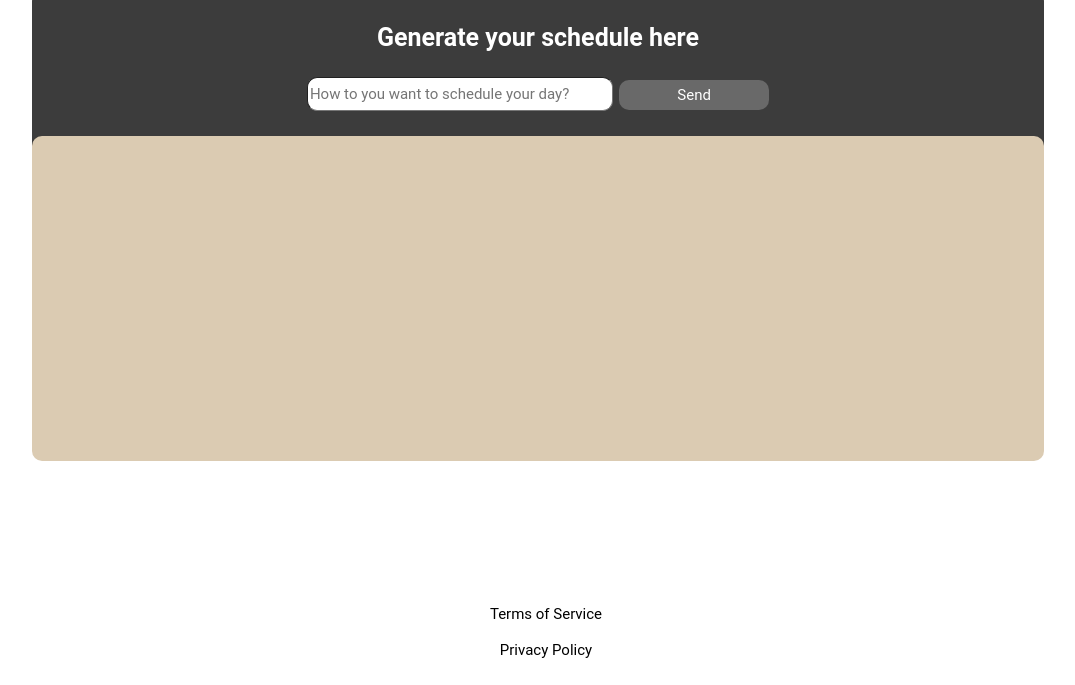
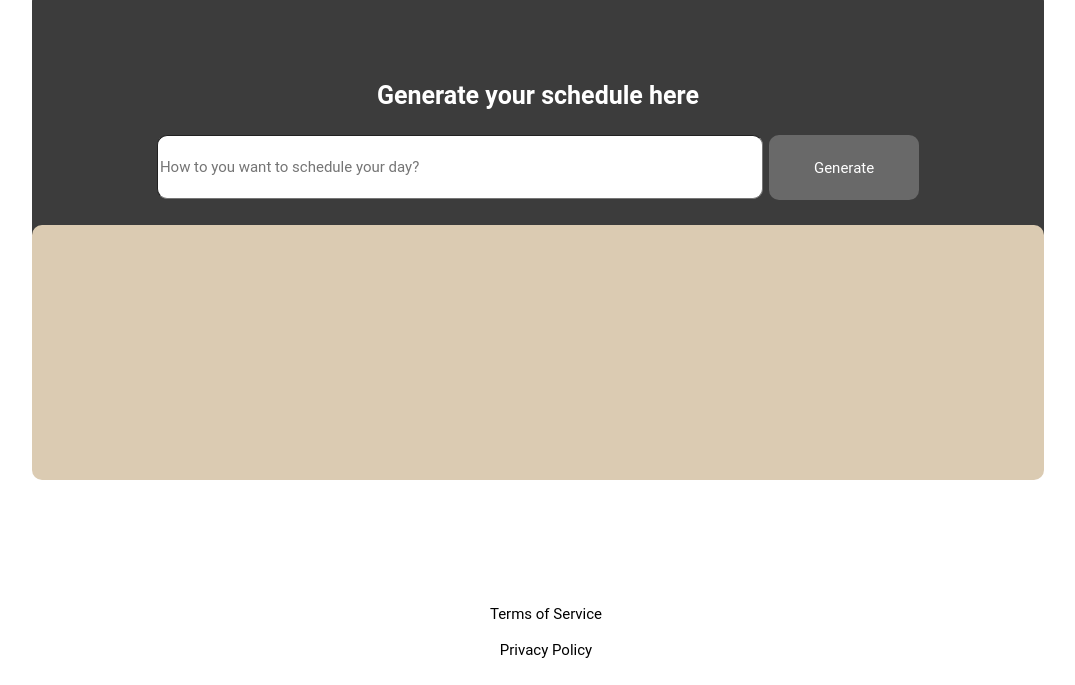
Before and after one commit to dengz42/Papercut_Calendar, a website: page index.html in a window 1280 px wide. Shown: the part 115-800 px from the top of the page, without its empty margins (102-1177 px from the left). Drawn offline with Linux system fonts and the light colour scheme.

Commit message:
modified:   Formatting.css modified:   index.html

```diff
--- a/Formatting.css
+++ b/Formatting.css
@@ -21,8 +21,8 @@ body{
 }
 
 input{
-    width: 300px;
-    height: 30px;
+    width: 600px;
+    height: 60px;
     border-radius: 10px;
     border-width: 1px;
     font-family: 'roboto', sans-serif;
@@ -31,7 +31,7 @@ input{
 }
 button{
     width: 150px;
-    height: 30px;
+    height: 65px;
     border-radius: 10px;
     border-width: 0px;
     font-family: 'roboto', sans-serif;
@@ -83,7 +83,7 @@ a:hover{
     font-family: 'roboto', sans-serif;
     text-indent: 5%;
     font-weight: bold;
-    height: 325px;
+    height: 255px;
     width: 100%;
     margin-left: 0%;
     background-color: rgb(219, 203, 178);
--- a/index.html
+++ b/index.html
@@ -23,9 +23,11 @@
     <div class="g_id_signin" data-type="standard"></div>
 
     <div id= "aiPrompt">
+        <br>
+        <br>
         <p style="font-weight: bold;">Generate your schedule here<p>
         <input type="text" id="userInput" placeholder="How to you want to schedule your day?">
-        <button id = "generateButton" onclick="generateAndCreateSchedule()">Send</button>
+        <button id = "generateButton" onclick="generateAndCreateSchedule()">Generate</button>
         <p id="response"></p>
     </div>
 </body>
```
